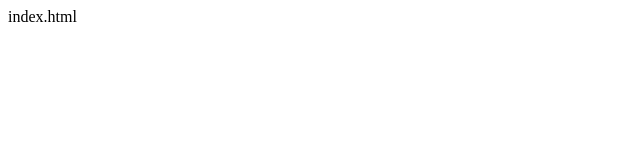
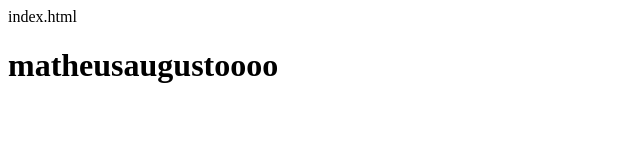
Before and after one commit to Matheusaugustoooo/matheusaugustoooo.github.io, a plain HTML site: page index.html in a window 1280 px wide. Shown: the whole page, without its empty margins (0-640 px from the left). Drawn offline with Linux system fonts and the light colour scheme.

Commit message:
Update index.html
.

```diff
--- a/index.html
+++ b/index.html
@@ -9,6 +9,6 @@ index.html
     <link rel=”stylesheet” href=”style.css”>
 </head>
 <body>
-
+    <h1>matheusaugustoooo</h1>
 </body>
 </html>
```
